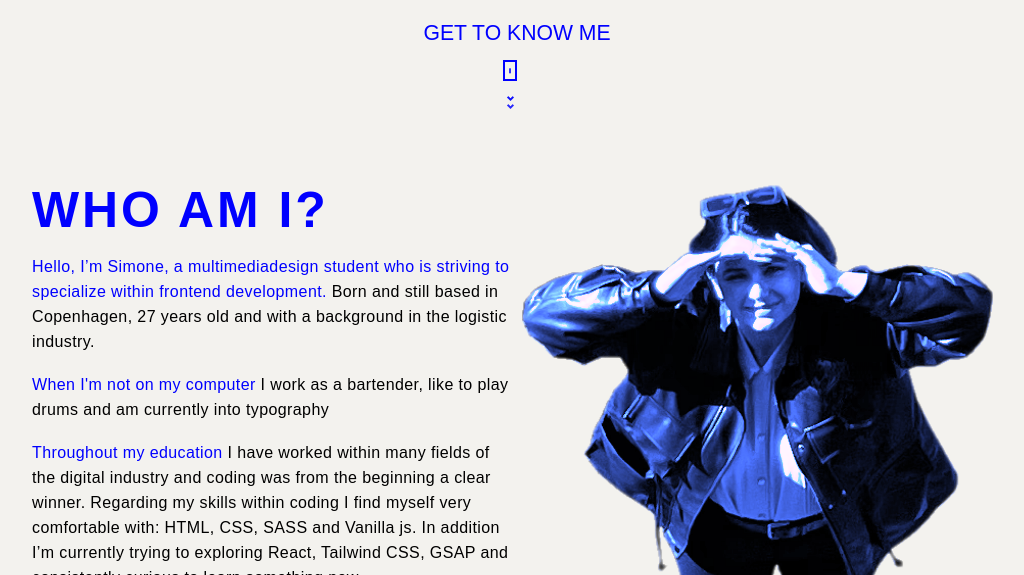
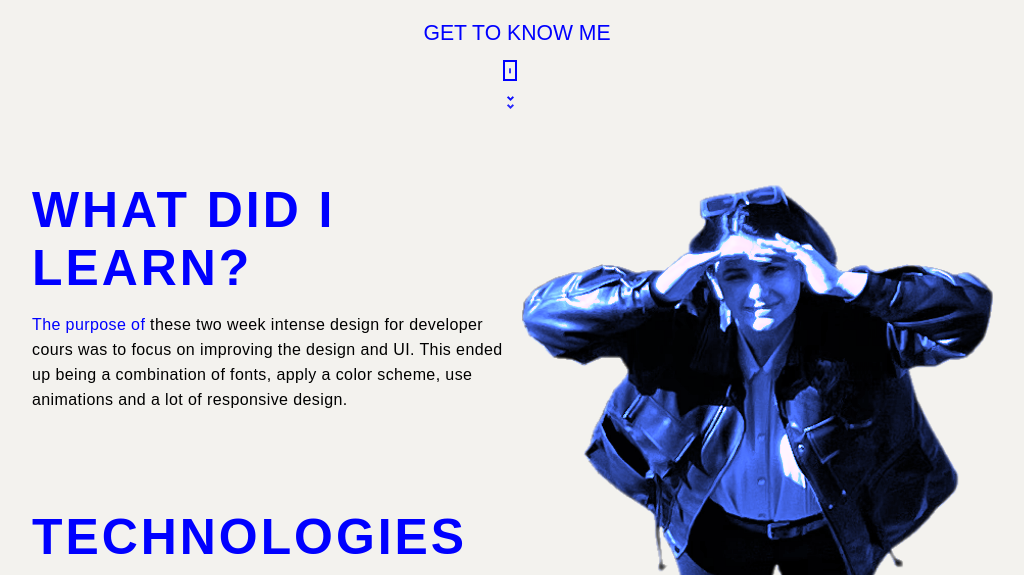
Before and after one commit to simonemiar/designfordevelopers, a website built with Vite: page index.html in a window 1280 px wide. Shown: the part 625-1200 px from the top of the page, without its empty margins (123-1147 px from the left). Built offline with nearby package versions, Linux system fonts and the light colour scheme.

Commit message:
text about whay you learned

```diff
--- a/index.html
+++ b/index.html
@@ -114,10 +114,9 @@
     <section id="about" class="about_section">
       <div class="about_container">
         <div class="about text">
-          <h2>WHO AM I?</h2>
-          <p><strong class="strong">Hello, I’m Simone, a multimediadesign student who is striving to specialize within frontend development. </strong> Born and still based in Copenhagen, 27 years old and with a background in the logistic industry. </p><br/>
-          <p><strong class="strong">When I'm not on my computer</strong> I work as a bartender, like to play drums and am currently into typography</p> <br>
-          <p><strong class="strong">Throughout my education</strong> I have worked within many fields of the digital industry and coding was from the beginning a clear winner. Regarding my skills within coding I find myself very comfortable with: HTML, CSS, SASS and Vanilla js. In addition I’m currently trying to exploring React, Tailwind CSS, GSAP and consistently curious to learn something new. </p> <br>
+          <h2>WHAT DID I LEARN?</h2>
+          <p>
+            <strong class="strong">The purpose of</strong> these two week intense design for developer cours was to focus on improving the design and UI. This ended up being a combination of fonts, apply a color scheme, use animations and a lot of responsive design.</p>
         </div>
         <div class="about technologies">
           <h2>TECHNOLOGIES</h2>
```
